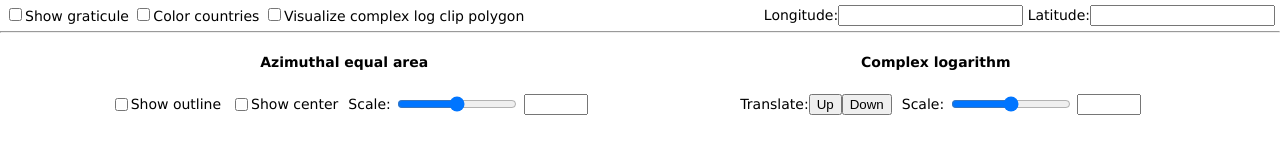
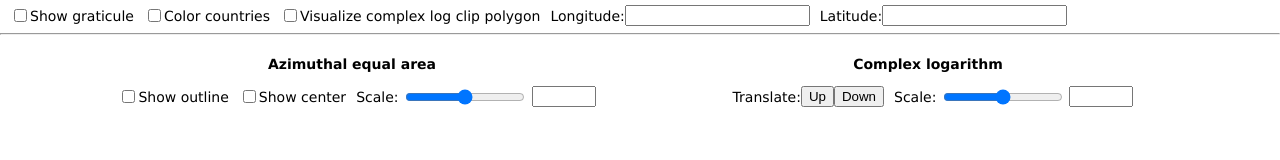
Before and after one commit to cgmi/complex-log-projection, a website: page src/index.html in a window 1280 px wide. Drawn offline with Linux system fonts and the light colour scheme.

Commit message:
Multiple changes: * Various layout improvements * Disabled source maps for GitHub builds * Updated submodule

```diff
--- a/package.json
+++ b/package.json
@@ -10,7 +10,7 @@
     "dev": "parcel src/index.html --out-dir build/dev",
     "build": "parcel build src/index.html --out-dir build/default --no-content-hash",
     "build-local": "parcel build src/index.html --public-url ./ --out-dir build/local --no-content-hash",
-    "build-github": "parcel build src/index.html --public-url /complex-log-projection/ --out-dir build/github --no-content-hash",
+    "build-github": "parcel build src/index.html --public-url /complex-log-projection/ --out-dir build/github --no-content-hash --no-source-maps",
     "deploy": "gh-pages -d build/github",
     "test": "tape -r esm test/*-test.js"
   },
--- a/src/css/displays.css
+++ b/src/css/displays.css
@@ -2,10 +2,11 @@
     width: 90%;
     display: flex;
     flex-wrap: wrap;
-    justify-content: space-between;
+    justify-content: space-around;
 }
 
 .display {
+    min-width: 400px;
     float: left;
     width: 48%;
 }
@@ -16,12 +17,11 @@
 }
 
 .display-controls {
-    height: 40px;
     display: flex;
     justify-content: center;
     align-items: center;
-    width: 90%;
-    margin: 0 auto;
+    flex-wrap: wrap;
+    margin-bottom: 5px;
 }
 
 .display-control {
--- a/src/css/index.css
+++ b/src/css/index.css
@@ -6,8 +6,11 @@ html {
     font-size: 14px;
 }
 
+body {
+    margin: 0;
+}
+
 .main {
     display: flex;
     justify-content: center;
-    margin-top: 40px;
 }
--- a/src/css/topbar.css
+++ b/src/css/topbar.css
@@ -1,16 +1,14 @@
 .topbar {
-    position: fixed;
+    margin-top: 5px;
     width: 100%;
-    top: 0;
-    left: 0;
-    background-color: white;
-    z-index: 1;
+    display: flex;
+    justify-content: flex-start;
+    flex-wrap: wrap;
 }
 
-.topbar-inner {
-    margin: 5px;
+.topbar-control {
+    margin-left: 10px;
+    display: flex;
+    align-items: center;
+    justify-content: space-between;
 }
-
-.topbar-right {
-    float: right;
-}
--- a/src/index.html
+++ b/src/index.html
@@ -5,17 +5,23 @@
     </head>
     <body>
         <div class="topbar">
-            <div class="topbar-inner">
+            <div class="topbar-control">
                 <input type="checkbox" id="graticuleCheckbox"><label for="graticuleCheckbox">Show graticule</label>
+            </div>
+            <div class="topbar-control">
                 <input type="checkbox" id="colorCheckbox"><label for="colorCheckbox">Color countries</label>
+            </div>
+            <div class="topbar-control">
                 <input type="checkbox" id="clipPolyCheckbox"><label for="clipPolyCheckbox">Visualize complex log clip polygon</label>
-                <div class="topbar-right">
-                    <label for="longitude">Longitude:</label><input type="number" id="longitude">
-                    <label for="latitude">Latitude:</label><input type="number" id="latitude">
-                </div>
             </div>
-            <hr>
+            <div class="topbar-control">
+                <label for="longitude">Longitude:</label><input type="number" id="longitude">
+            </div>
+            <div class="topbar-control">
+                <label for="latitude">Latitude:</label><input type="number" id="latitude">
+            </div>
         </div>
+        <hr>
         <div class="main">
             <div class="displays">
                 <div id="display_left" class="display">
```
